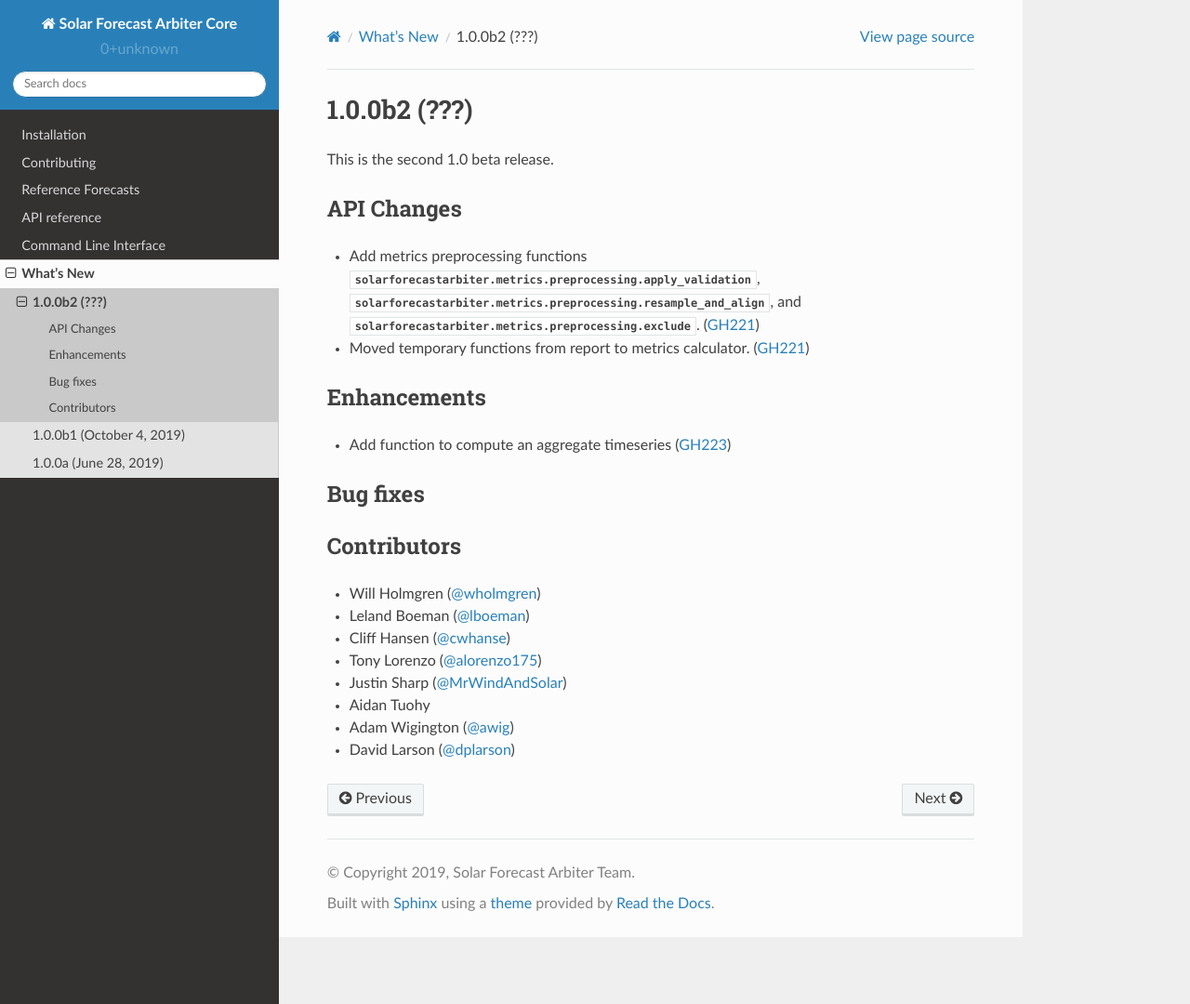
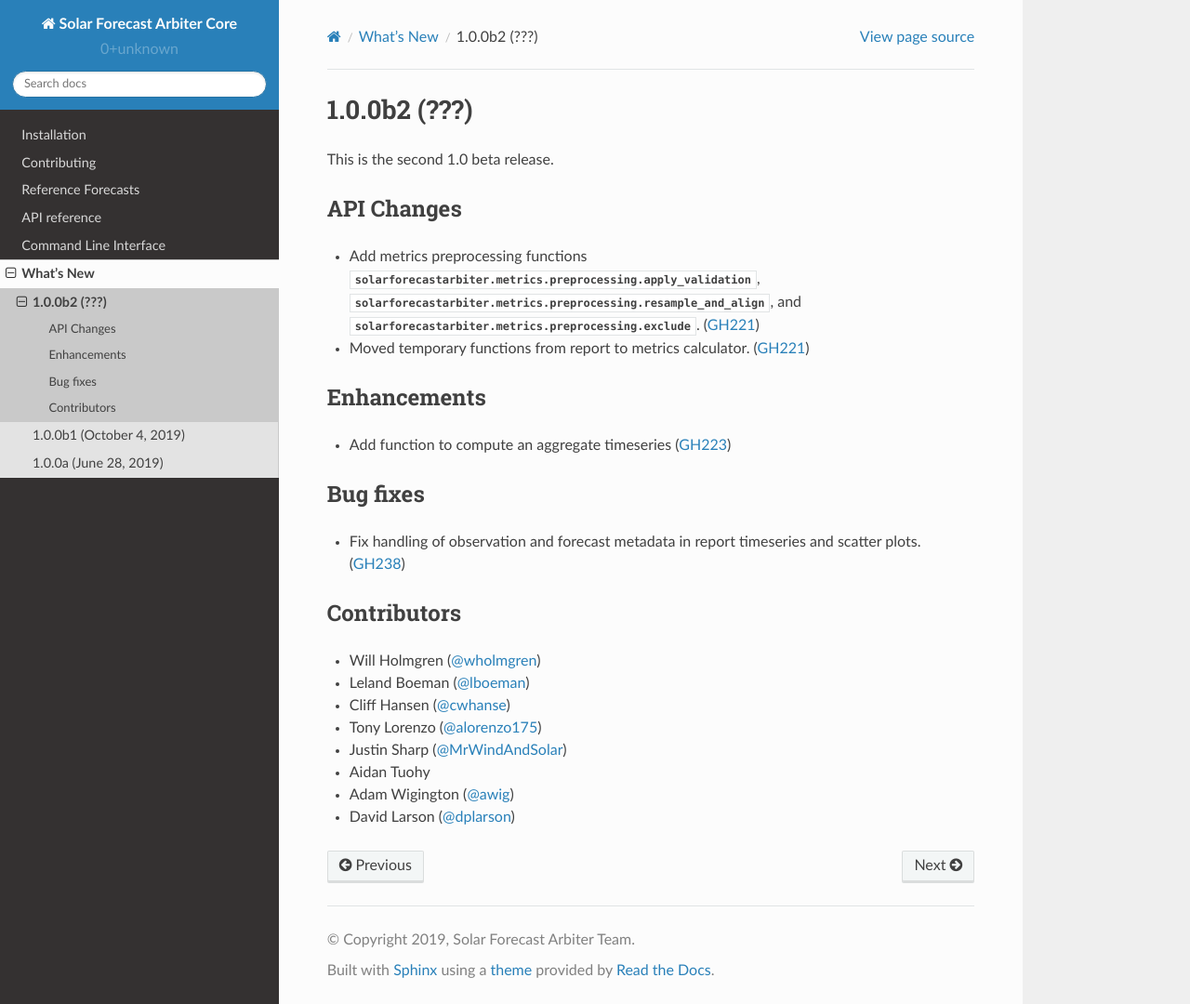
Before and after one commit to SolarArbiter/solarforecastarbiter-core, a Sphinx documentation site: the page built from docs/source/whatsnew/1.0.0b2.rst, in a window 1280 px wide and 1080 px high. Shown: the whole window at 93% size. Built offline with Sphinx 7.4.7 and the Read the Docs theme 2.0.0, drawn with Linux system fonts in a browser that asks for light colours.

Commit message:
update whats new

```diff
--- a/docs/source/whatsnew/1.0.0b2.rst
+++ b/docs/source/whatsnew/1.0.0b2.rst
@@ -21,6 +21,8 @@
 
 Bug fixes
 ~~~~~~~~~
+* Fix handling of observation and forecast metadata in report timeseries
+  and scatter plots. (:issue:`238`)
 
 
 Contributors
```
